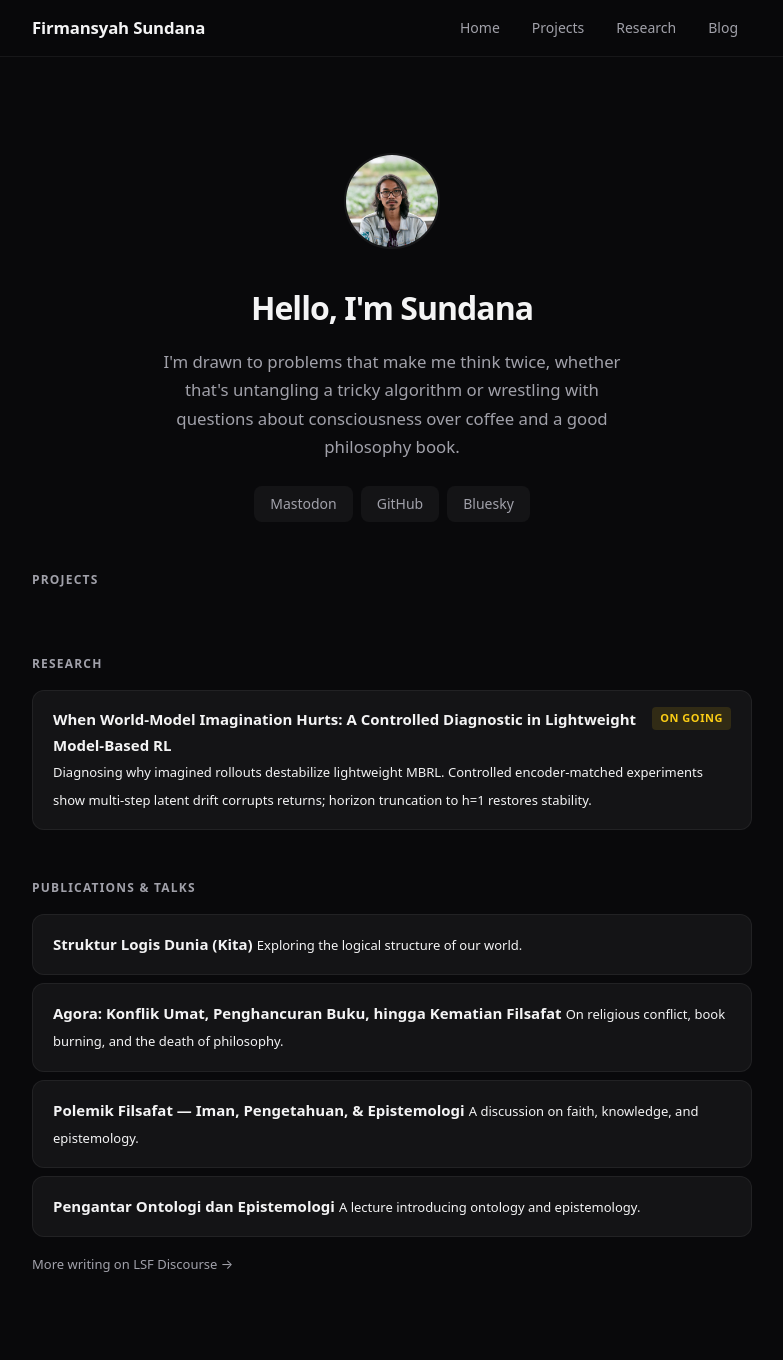
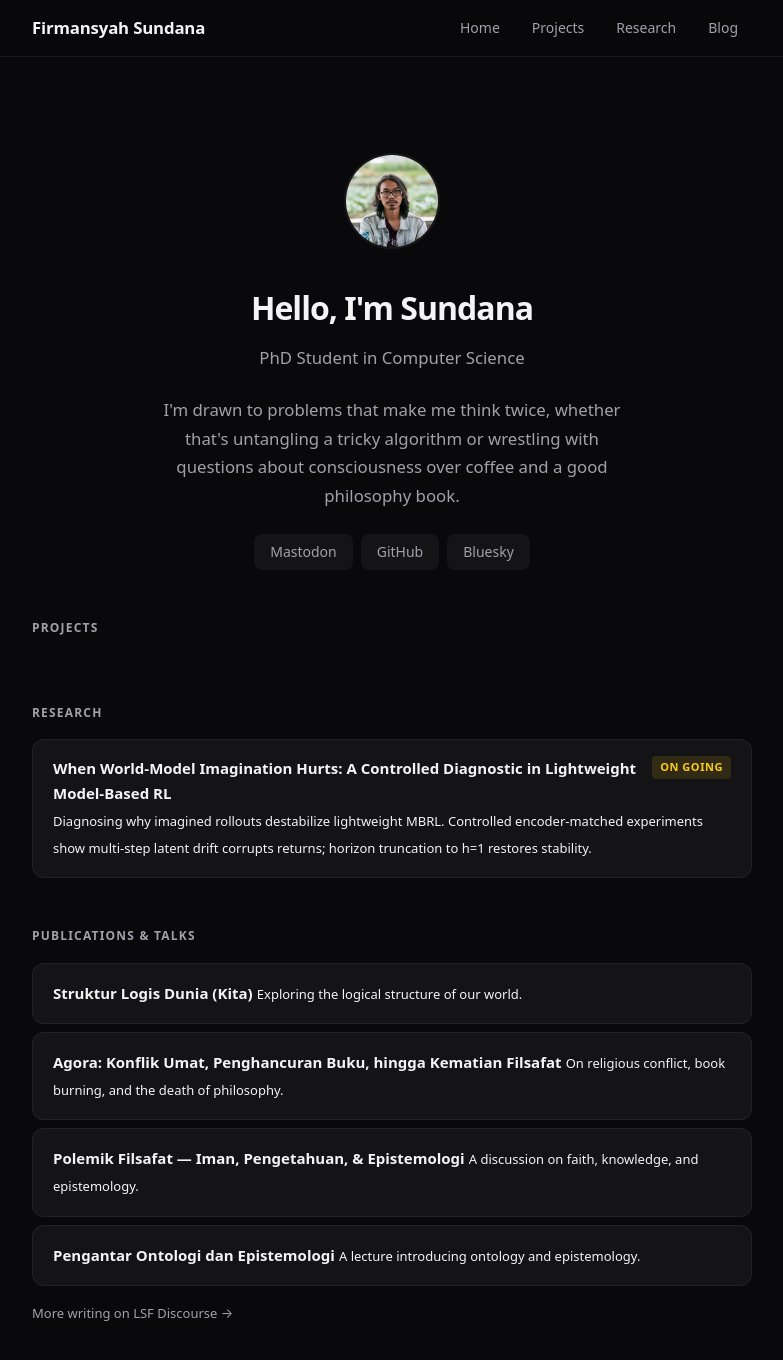
Before and after one commit to sundana/sundana.github.io, a Jekyll site: the page built from index.html, in a window 1280 px wide and 1400 px high. Shown: the top 1360 px of the window, without its empty margins (248-1031 px from the left). Built offline with Jekyll 4.4.1, drawn with Linux system fonts in a browser that asks for light colours.

Commit message:
add role in hero

```diff
--- a/index.html
+++ b/index.html
@@ -6,6 +6,7 @@ layout: default
   <div class="hero">
     <img src="/img/firmansyahsundana.JPG" alt="Firmansyah Sundana" />
     <h1>Hello, I'm Sundana</h1>
+    <p class="hero-role">PhD Student in Computer Science</p>
     <p>I'm drawn to problems that make me think twice, whether that's untangling a tricky algorithm or wrestling with
       questions about consciousness over coffee and a good philosophy book.</p>
     <div class="social">
--- a/styles/style.css
+++ b/styles/style.css
@@ -166,8 +166,14 @@ body > footer a:hover {
 .hero h1 {
   font-size: 2rem;
   font-weight: 700;
-  margin-bottom: 0.75rem;
+  margin-bottom: 0.5rem;
   letter-spacing: -0.03em;
+}
+
+.hero-role {
+  font-size: 0.9375rem;
+  color: var(--text-secondary);
+  margin-bottom: 1rem;
 }
 
 .hero p {
```
